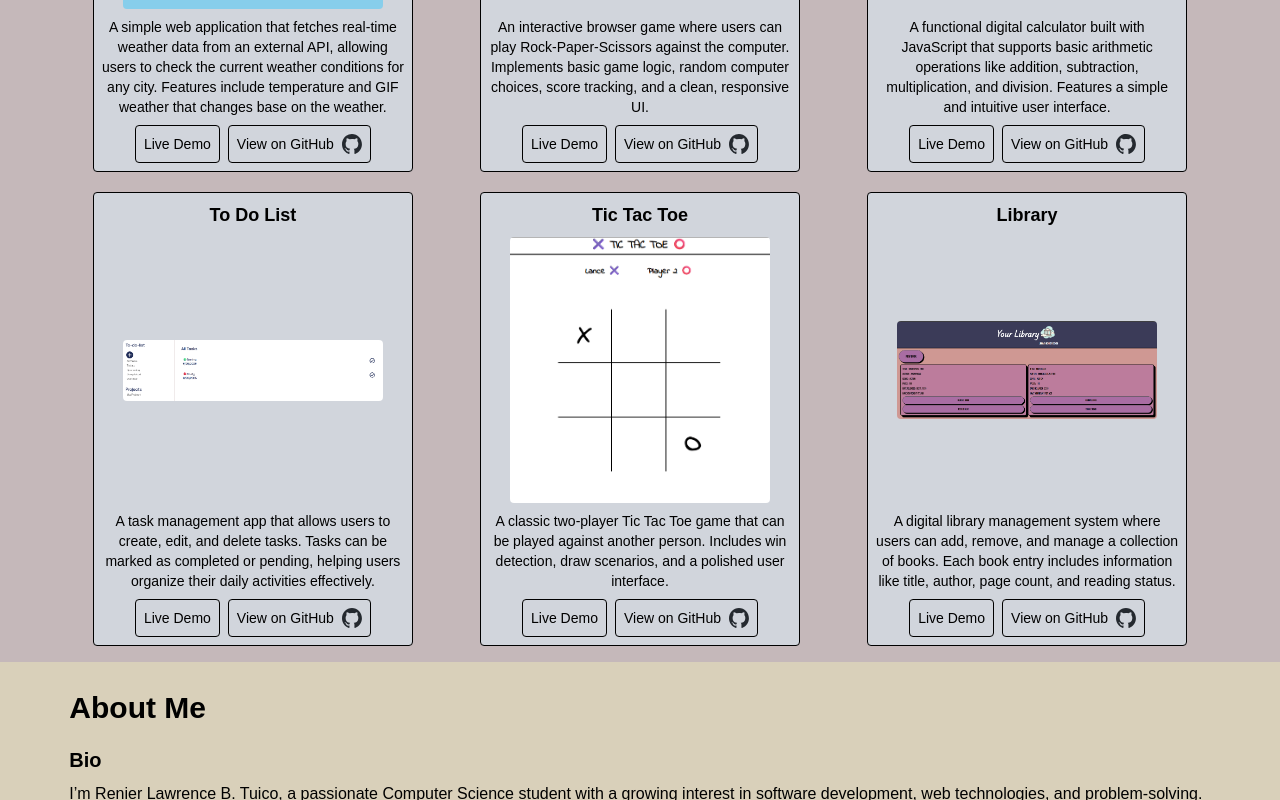
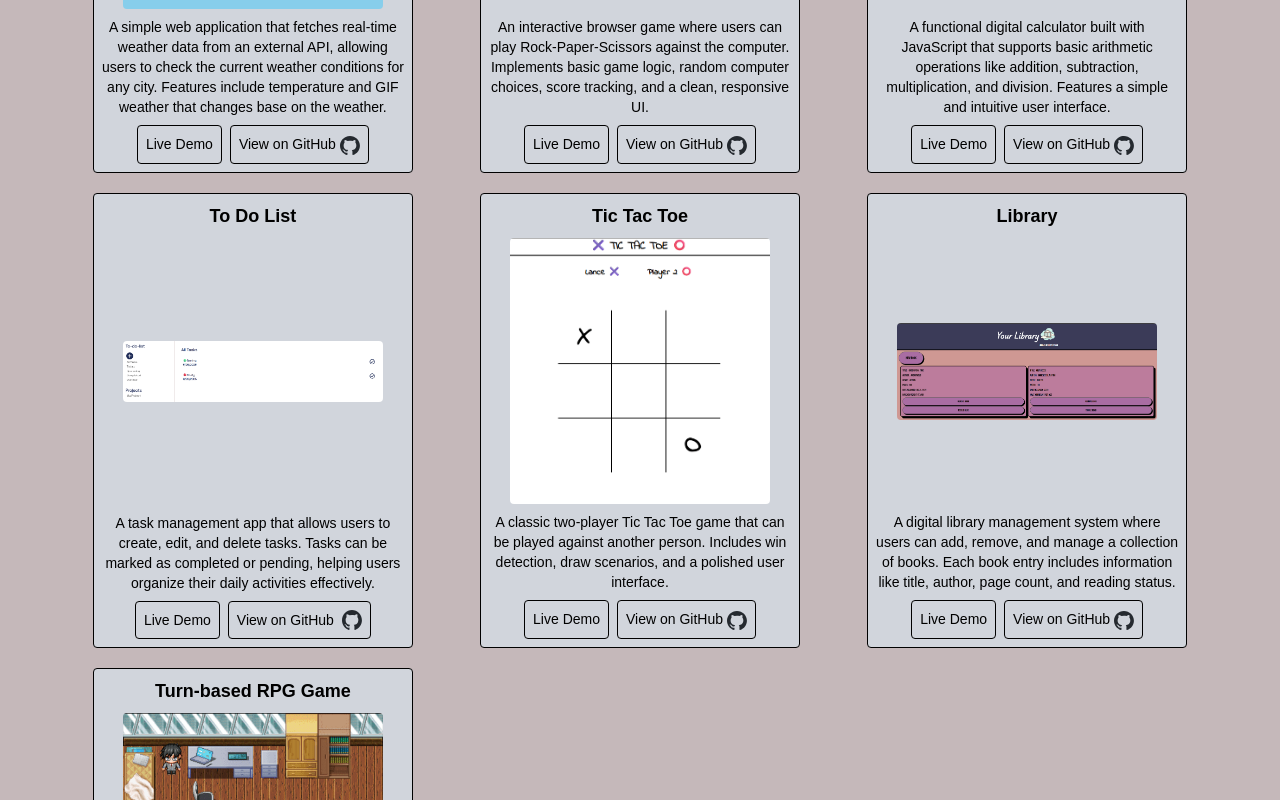
Before and after one commit to Lance-pixel-dot/my-website, a React (Vite) app: page / in a window 1280 px wide. Shown: the part 1280-2080 px from the top of the page. Built offline with nearby package versions, Linux system fonts and the light colour scheme; a web font is replaced by a local one.

Commit message:
Add game in projects

```diff
--- a/src/Card.jsx
+++ b/src/Card.jsx
@@ -10,7 +10,7 @@ function Card(props){
                     <p>{props.description}</p>
                     <section className="flex gap-2 justify-center ">
                         <a href={props.link} className="border rounded p-2 hover:bg-blue-400 hover:text-white active:bg-blue-400 active:text-white">Live Demo</a>
-                        <a href={props.gitHub} className="border rounded p-2 flex items-center gap-2 hover:bg-green-400 hover:text-white active:bg-green-400 active:text-white">View on GitHub <img src={gitHubIcon} alt="GitHub Icon" className="w-5 inline-block"/></a>
+                        <a href={props.gitHub} className={`border rounded p-2 flex items-center gap-2 hover:bg-green-400 hover:text-white active:bg-green-400 active:text-white ${props.displayGithub}`}>View on GitHub <img src={gitHubIcon} alt="GitHub Icon" className="w-5 inline-block"/></a>
                     </section>
                 </section>
             </section>
--- a/src/ProjectsSection.jsx
+++ b/src/ProjectsSection.jsx
@@ -5,6 +5,7 @@ import calculator from "./assets/calculator-min.png";
 import toDoList from "./assets/to-do-list-min.png";
 import ticTacToe from "./assets/tic-tac-toe-min.png";
 import library from "./assets/library-min.png";
+import game from "./assets/game.png";
 
 function ProjectsSection(){
     return(
@@ -13,12 +14,13 @@ function ProjectsSection(){
                <section className="w-11/12 place-self-center p-4 mb-3" id="projects">
                    <h2 className="font-semibold text-3xl mb-3" data-aos="fade-up">Projects</h2>
                    <section className="grid 2xl:grid-cols-4 xl:grid-cols-3 lg:grid-cols-2 md:grid-cols-2 sm:grid-cols-1 gap-5 place-items-center">
-                       <Card description="A simple web application that fetches real-time weather data from an external API, allowing users to check the current weather conditions for any city. Features include temperature and GIF weather that changes base on the weather." gitHub="https://github.com/Lance-pixel-dot/weather-app" link="https://lance-pixel-dot.github.io/weather-app/" title="Weather App" img={weatherApp}></Card>
-                       <Card description="An interactive browser game where users can play Rock-Paper-Scissors against the computer. Implements basic game logic, random computer choices, score tracking, and a clean, responsive UI." gitHub="https://github.com/Lance-pixel-dot/rock-paper-scissors" link="https://lance-pixel-dot.github.io/rock-paper-scissors/" title="Rock Paper Scissor" img={rockPaperScissor}></Card>
-                       <Card description="A functional digital calculator built with JavaScript that supports basic arithmetic operations like addition, subtraction, multiplication, and division. Features a simple and intuitive user interface." gitHub="https://github.com/Lance-pixel-dot/calculator" link="https://lance-pixel-dot.github.io/calculator/" title="Calculator" img={calculator}></Card>
+                       <Card description="A simple web application that fetches real-time weather data from an external API, allowing users to check the current weather conditions for any city. Features include temperature and GIF weather that changes base on the weather." gitHub="https://github.com/Lance-pixel-dot/weather-app" link="https://lance-pixel-dot.github.io/weather-app/" title="Weather App" img={weatherApp} displayGithub={"inline-block"}></Card>
+                       <Card description="An interactive browser game where users can play Rock-Paper-Scissors against the computer. Implements basic game logic, random computer choices, score tracking, and a clean, responsive UI." gitHub="https://github.com/Lance-pixel-dot/rock-paper-scissors" link="https://lance-pixel-dot.github.io/rock-paper-scissors/" title="Rock Paper Scissor" img={rockPaperScissor} displayGithub={"inline-block"}></Card>
+                       <Card description="A functional digital calculator built with JavaScript that supports basic arithmetic operations like addition, subtraction, multiplication, and division. Features a simple and intuitive user interface." gitHub="https://github.com/Lance-pixel-dot/calculator" link="https://lance-pixel-dot.github.io/calculator/" title="Calculator" img={calculator} displayGithub={"inline-block"}></Card>
                        <Card description="A task management app that allows users to create, edit, and delete tasks. Tasks can be marked as completed or pending, helping users organize their daily activities effectively." gitHub="https://github.com/Lance-pixel-dot/to-do-list" link="https://lance-pixel-dot.github.io/to-do-list/" title="To Do List" img={toDoList}></Card>
-                       <Card description="A classic two-player Tic Tac Toe game that can be played against another person. Includes win detection, draw scenarios, and a polished user interface." gitHub="https://github.com/Lance-pixel-dot/tic-tac-toe" link="https://lance-pixel-dot.github.io/tic-tac-toe/" title="Tic Tac Toe" img={ticTacToe}></Card>
-                       <Card description="A digital library management system where users can add, remove, and manage a collection of books. Each book entry includes information like title, author, page count, and reading status." gitHub="https://github.com/Lance-pixel-dot/library" link="https://lance-pixel-dot.github.io/library/" title="Library" img={library}></Card>
+                       <Card description="A classic two-player Tic Tac Toe game that can be played against another person. Includes win detection, draw scenarios, and a polished user interface." gitHub="https://github.com/Lance-pixel-dot/tic-tac-toe" link="https://lance-pixel-dot.github.io/tic-tac-toe/" title="Tic Tac Toe" img={ticTacToe} displayGithub={"inline-block"}></Card>
+                       <Card description="A digital library management system where users can add, remove, and manage a collection of books. Each book entry includes information like title, author, page count, and reading status." gitHub="https://github.com/Lance-pixel-dot/library" link="https://lance-pixel-dot.github.io/library/" title="Library" img={library} displayGithub={"inline-block"}></Card>
+                       <Card description="A Video Game created by me! For my school project" gitHub="" link="https://game-project-siena.netlify.app/" title="Turn-based RPG Game" img={game} displayGithub={"hidden"}></Card>
                    </section>
                </section>
            </section>
```
Also changed, not shown: src/assets/game.png (added).
